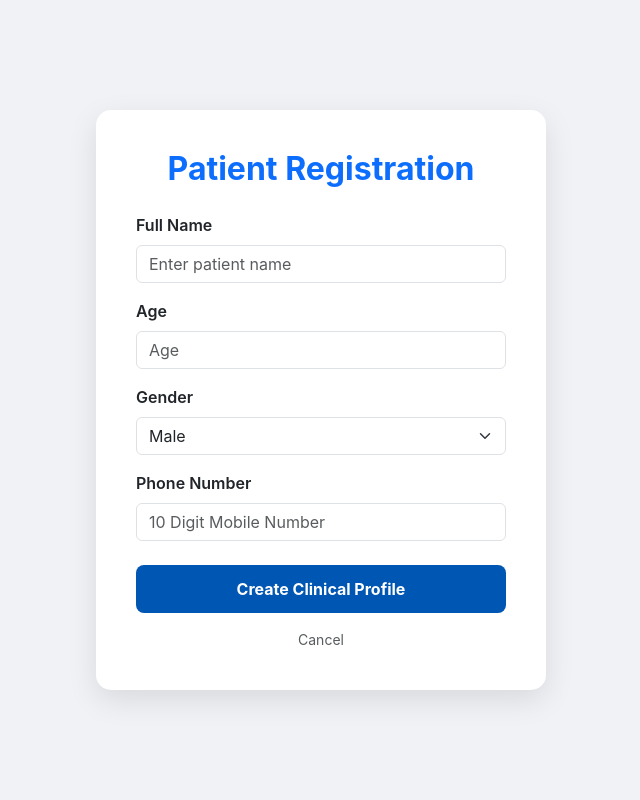
After one commit to msmegha36/Ocular-Disease-Recognition-System, a Flask app: page /register-patient in a window 1280 px wide. The commit adds this page. Shown: the whole page, without its empty margins (319-959 px from the left). Run offline with Flask 3, Linux system fonts and the light colour scheme; the visitor is signed in with stand-in values (Sample User, id 1).

Commit message:
files were  modified

```diff
--- a/app.py
+++ b/app.py
@@ -2,7 +2,7 @@ from flask import Flask, render_template, request, redirect, url_for, session, f
 import numpy as np
 import tensorflow as tf
 from utils.preprocess import preprocess_image
-from utils.heatmap import get_gradcam_heatmap, save_and_display_gradcam
+from utils.heatmap import generate_siamese_heatmap  # Updated name
 import sqlite3
 import os
 import hashlib
@@ -106,44 +106,89 @@ def dashboard():
     conn.close()
     return render_template("dashboard.html", user=user_data, history=history)
 
+@app.route("/register-patient", methods=["GET", "POST"])
+def register_patient():
+    if "user" not in session:
+        return redirect(url_for("login"))
+
+    success = False  # Track if registration worked
+    if request.method == "POST":
+        p_name = request.form.get("name")
+        p_age = request.form.get("age")
+        p_gender = request.form.get("gender")
+        p_phone = request.form.get("phone")
+
+        conn = get_db()
+        try:
+            conn.execute('''
+                INSERT INTO patients (name, age, gender, phone)
+                VALUES (?, ?, ?, ?)
+            ''', (p_name, p_age, p_gender, p_phone))
+            conn.commit()
+
+            flash(f"Patient Record for {p_name} created successfully! Redirecting...", "success")
+            success = True
+        except Exception as e:
+            print(f"Database Error: {e}")
+            flash("Error: Could not register patient.", "danger")
+        finally:
+            conn.close()
+
+    # Pass the success variable to the template
+    return render_template("register_patient.html", success=success)
+
 @app.route("/upload", methods=["GET", "POST"])
 def upload():
     if "user" not in session:
         return redirect(url_for("login"))
 
     if request.method == "POST":
-        # 1. Collect Form Data
-        p_name = request.form.get("patient_name")
-        p_age = request.form.get("patient_age")
-        p_gender = request.form.get("patient_gender")
-        patient_id = request.form.get("patient_id") # Ensure this is in your form
+        # 1. GET DATA FROM FORM FIRST
+        patient_id = request.form.get("patient_id")
 
-        left_eye = request.files["left_eye"]
-        right_eye = request.files["right_eye"]
+        # Pull files from the request
+        # This defines 'left_eye' and 'right_eye' so the NameError disappears
+        left_eye = request.files.get("left_eye")
+        right_eye = request.files.get("right_eye")
 
-        # 2. Save Original Images
+        # Basic safety check
+        if not left_eye or not right_eye:
+            return "Missing images", 400
+
+        # 2. RE-FETCH PATIENT DETAILS
+        # This prevents the "None" values in the final report
+        conn = get_db()
+        patient_data = conn.execute(
+            "SELECT name, age, gender FROM patients WHERE patient_id = ?",
+            (patient_id,)
+        ).fetchone()
+
+        # Provide fallbacks if patient not found
+        p_name = patient_data["name"] if patient_data else "Unknown"
+        p_age = patient_data["age"] if patient_data else "N/A"
+        p_gender = patient_data["gender"] if patient_data else "N/A"
+
+        # 3. SAVE ORIGINAL IMAGES
+        # Using .filename is safe now because left_eye is defined
         l_path = os.path.join(UPLOAD_FOLDER, left_eye.filename)
         r_path = os.path.join(UPLOAD_FOLDER, right_eye.filename)
         left_eye.save(l_path)
         right_eye.save(r_path)
 
-        # 3. Preprocess for Model (512x512, normalized)
+        # 4. PREPROCESS & PREDICT
         l_img_raw, _ = preprocess_image(l_path)
         r_img_raw, _ = preprocess_image(r_path)
 
-        # Add batch dimension: (1, 512, 512, 3)
         l_input = np.expand_dims(l_img_raw, 0)
         r_input = np.expand_dims(r_img_raw, 0)
 
-        # 4. Define 8 ODIR Classes
         CLASSES = ["Normal", "Diabetes", "Glaucoma", "Cataract", "AMD", "Hypertension", "Myopia", "Others"]
 
-        # 5. Three-Pass Prediction (Independent vs. Joint)
-        l_preds = model.predict([l_input, l_input])[0]   # Left vs Left
-        r_preds = model.predict([r_input, r_input])[0]   # Right vs Right
-        joint_preds = model.predict([l_input, r_input])[0] # Joint Analysis
+        # Siamese Three-Pass Prediction
+        l_preds = model.predict([l_input, l_input])[0]
+        r_preds = model.predict([r_input, r_input])[0]
+        joint_preds = model.predict([l_input, r_input])[0]
 
-        # Extract Statuses
         left_status = CLASSES[np.argmax(l_preds)]
         right_status = CLASSES[np.argmax(r_preds)]
 
@@ -151,46 +196,55 @@ def upload():
         primary_disease = CLASSES[top_idx]
         conf_val = round(float(joint_preds[top_idx]) * 100, 2)
 
-        # 6. Generate Heatmaps (Grad-CAM)
+        # 5. GENERATE HEATMAPS
         left_heatmap_path = None
         right_heatmap_path = None
+         # In your app.py upload route:
+        try:
+             # Pass the left image into BOTH inputs of the Siamese model.
+             # This effectively "mutes" the right eye influence for this specific heatmap.
+             l_h_raw = generate_siamese_heatmap(l_path, model, target_side='left')
 
-        try:
-            from utils.heatmap import get_gradcam_heatmap, save_and_display_gradcam
+             # Do the same for the right side
+             r_h_raw = generate_siamese_heatmap(r_path, model, target_side='right')
 
-            # Heatmap for Left Eye (using joint context)
-            h_data_l = get_gradcam_heatmap(l_input, r_input, model, target_side='left')
-            left_heatmap_path = save_and_display_gradcam(l_path, h_data_l, 'left')
+             # Clean paths as before
+             left_heatmap_path = l_h_raw.replace('static/', '').replace('\\', '/') if l_h_raw else None
+             right_heatmap_path = r_h_raw.replace('static/', '').replace('\\', '/') if r_h_raw else None
+        except Exception as e:
+             print(f"Heatmap Error: {e}")
 
-            # Heatmap for Right Eye (using joint context)
-            h_data_r = get_gradcam_heatmap(l_input, r_input, model, target_side='right')
-            right_heatmap_path = save_and_display_gradcam(r_path, h_data_r, 'right')
-        except Exception as e:
-            print(f"Heatmap Error: {e}")
-
-        # 7. Clinical Interpretation String
+        # 6. FINAL INTERPRETATION & DB SAVE
         detailed_desc = (f"Clinical screening for {p_name} reveals markers consistent with {primary_disease}. "
                          f"Left Eye (OS): {left_status}. Right Eye (OD): {right_status}. "
                          f"Bilateral feature correlation probability: {conf_val}%.")
 
-        # 8. Save to Database
-        conn = get_db()
-        try:
+        patient_id_val = request.form.get("patient_id")
+
+        try:  # Align this try block with patient_id_val
             conn.execute('''
                 INSERT INTO patient_records
-                (doctor_id, patient_name, patient_age, patient_gender,
-                 left_eye_img, right_eye_img, left_diagnosis, right_diagnosis,
-                 overall_findings, left_heatmap, right_heatmap)
-                VALUES (?, ?, ?, ?, ?, ?, ?, ?, ?, ?, ?)
-            ''', (session["user"], p_name, p_age, p_gender, left_eye.filename, right_eye.filename,
-                  left_status, right_status, f"{primary_disease} ({conf_val}%)",
-                  left_heatmap_path, right_heatmap_path))
+                (doctor_id, patient_id, left_eye_img, right_eye_img, left_diagnosis,
+                 right_diagnosis, overall_findings, left_heatmap, right_heatmap)
+                VALUES (?, ?, ?, ?, ?, ?, ?, ?, ?)
+            ''', (
+                session["user"],
+                patient_id_val,
+                left_eye.filename,
+                right_eye.filename,
+                left_status,
+                right_status,
+                f"{primary_disease} ({conf_val}%)",
+                left_heatmap_path,
+                right_heatmap_path
+            ))
             conn.commit()
         except Exception as e:
             print(f"DB Error: {e}")
         finally:
             conn.close()
 
+        # 7. RENDER RESULTS
         return render_template(
             "result.html",
             primary_disease=primary_disease,
--- a/init_db.py
+++ b/init_db.py
@@ -17,10 +17,11 @@ def init_db():
 
     cursor.execute("""
     CREATE TABLE IF NOT EXISTS patients (
-        patient_id TEXT PRIMARY KEY,
+        patient_id INTEGER PRIMARY KEY AUTOINCREMENT,
         name TEXT NOT NULL,
         age INTEGER,
         gender TEXT,
+        phone INTEGER,
         created_at DATETIME DEFAULT CURRENT_TIMESTAMP
     )
     """)
--- /dev/null
+++ b/templates/register_patient.html
@@ -0,0 +1,78 @@
+<!DOCTYPE html>
+<html lang="en">
+<head>
+    <meta charset="UTF-8">
+    <title>Ocularis | Patient Registration</title>
+    <link href="https://cdn.jsdelivr.net/npm/bootstrap@5.3.0/dist/css/bootstrap.min.css" rel="stylesheet">
+    <style>
+        body { background-color: #f0f2f5; height: 100vh; display: flex; align-items: center; justify-content: center; font-family: 'Inter', sans-serif; }
+        .registration-card { background: white; padding: 40px; border-radius: 15px; box-shadow: 0 10px 30px rgba(0,0,0,0.1); width: 100%; max-width: 450px; }
+        .btn-register { background-color: #0056b3; color: white; border: none; padding: 12px; width: 100%; border-radius: 8px; font-weight: bold; }
+    </style>
+
+    {% if success %}
+    <script>
+        // Automatically return to dashboard after 3 seconds
+        setTimeout(function() {
+            window.location.href = "{{ url_for('dashboard') }}";
+        }, 3000);
+    </script>
+    {% endif %}
+</head>
+<body>
+
+<div class="registration-card">
+    <h2 class="text-center mb-4 text-primary fw-bold">Patient Registration</h2>
+
+    {% with messages = get_flashed_messages(with_categories=true) %}
+      {% if messages %}
+        {% for category, message in messages %}
+          <div class="alert alert-{{ category }} text-center shadow-sm" role="alert">
+            {{ message }}
+            {% if success %}
+            <div class="mt-2 spinner-border spinner-border-sm text-success" role="status"></div>
+            {% endif %}
+          </div>
+        {% endfor %}
+      {% endif %}
+    {% endwith %}
+
+    {% if not success %}
+    <form method="POST">
+        <div class="mb-3">
+            <label class="form-label fw-semibold">Full Name</label>
+            <input type="text" name="name" class="form-control" placeholder="Enter patient name" required>
+        </div>
+        <div class="mb-3">
+            <label class="form-label fw-semibold">Age</label>
+            <input type="number" name="age" class="form-control" placeholder="Age" required>
+        </div>
+        <div class="mb-3">
+            <label class="form-label fw-semibold">Gender</label>
+            <select name="gender" class="form-select">
+                <option value="Male">Male</option>
+                <option value="Female">Female</option>
+                <option value="Other">Other</option>
+            </select>
+        </div>
+        <div class="mb-3">
+            <label class="form-label fw-semibold">Phone Number</label>
+            <input type="tel"
+                name="phone"
+                class="form-control"
+                placeholder="10 Digit Mobile Number"
+                pattern="[0-9]{10}"
+                title="Please enter a valid 10-digit phone number">
+        </div>
+        <button type="submit" class="btn-register mt-2">Create Clinical Profile</button>
+        <a href="{{ url_for('dashboard') }}" class="d-block text-center mt-3 text-muted text-decoration-none small">Cancel</a>
+    </form>
+    {% else %}
+    <div class="text-center py-4">
+        <p class="text-muted">Returning to your clinical dashboard...</p>
+    </div>
+    {% endif %}
+</div>
+
+</body>
+</html>
```
Also changed, not shown: templates/dashboard.html (+14 -0 lines), templates/result.html (+67 -9 lines), utils/heatmap.py (+52 -49 lines).
